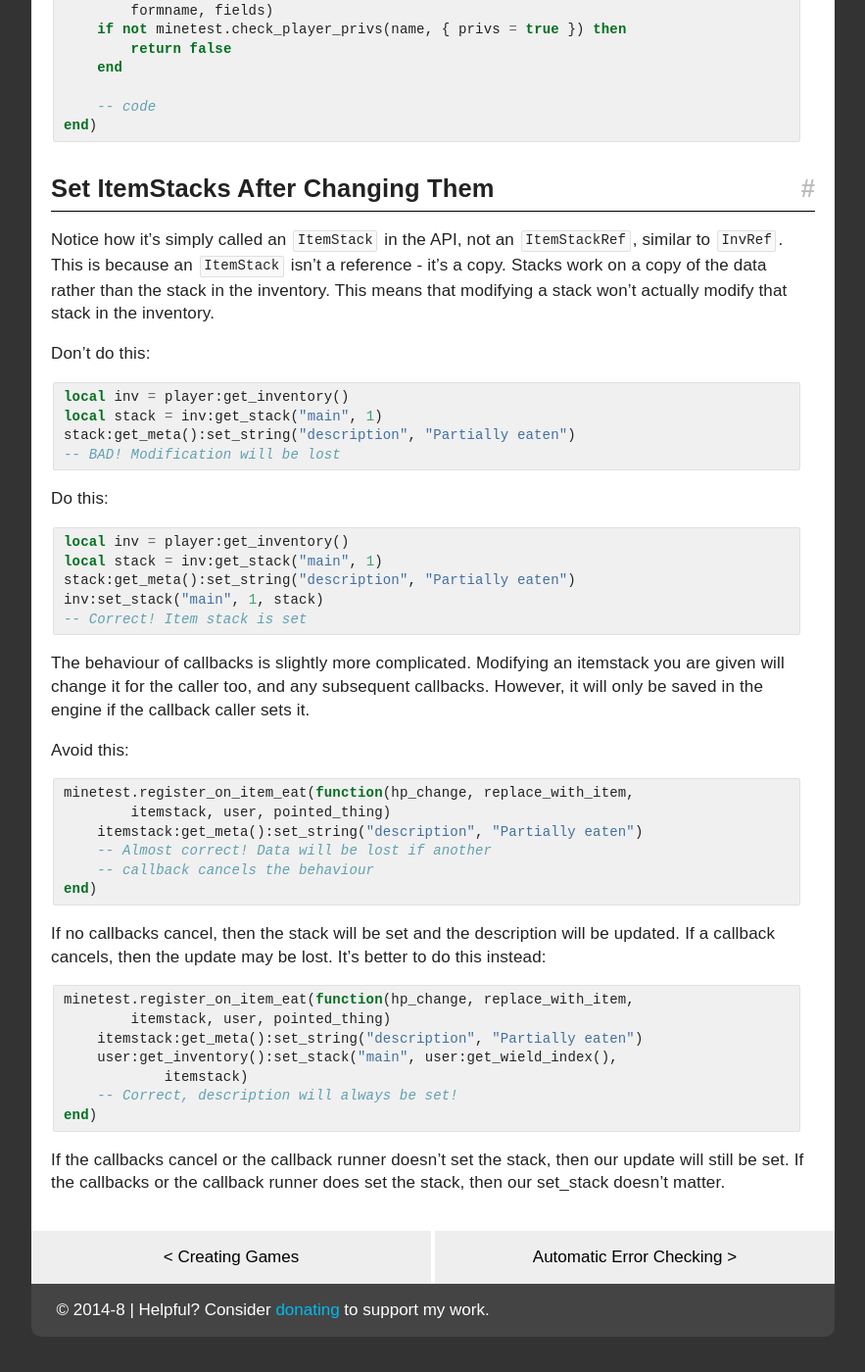
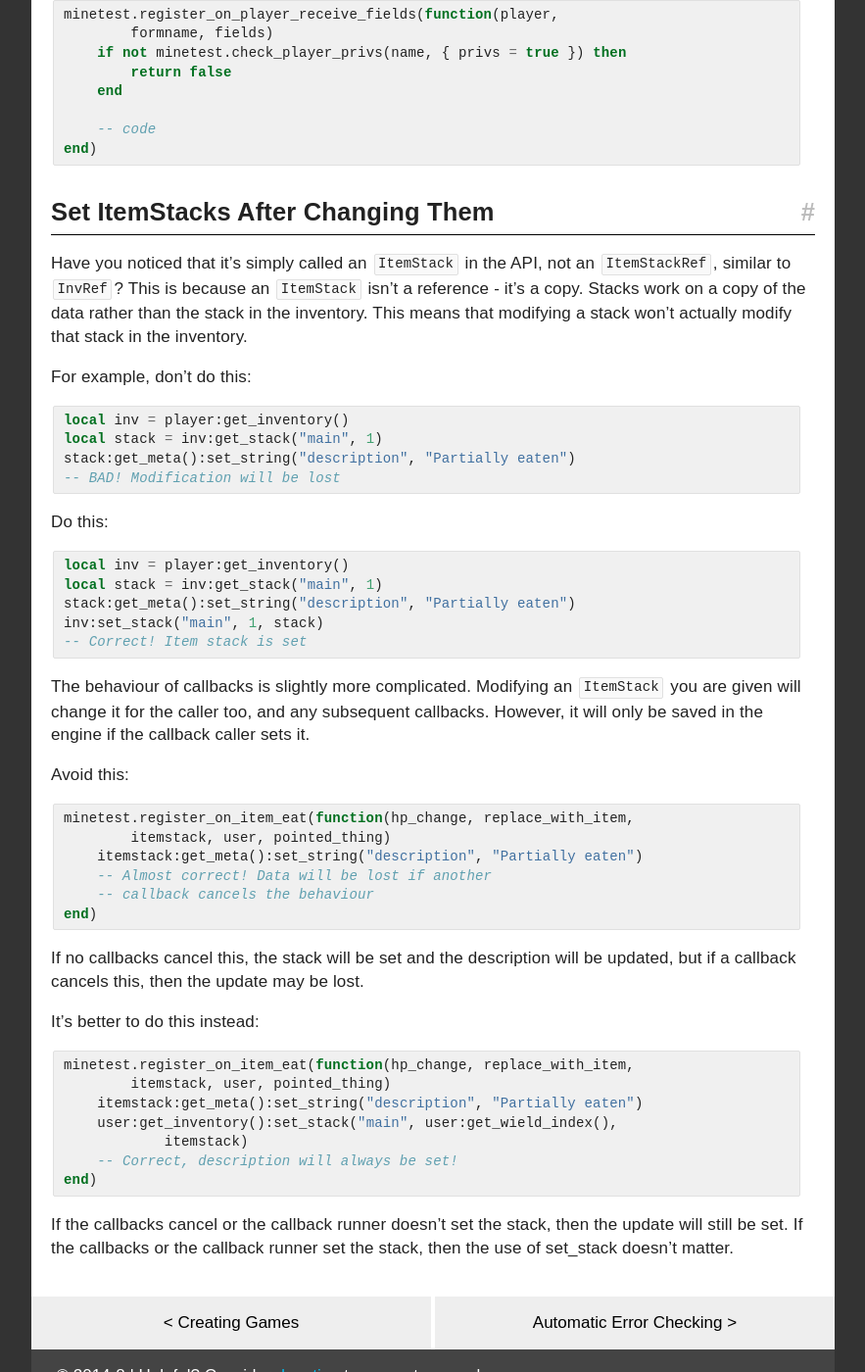
Before and after one commit to rubenwardy/minetest_modding_book, a Jekyll site: the page built from _en/quality/common_mistakes.md, in a window 1280 px wide and 1400 px high, scrolled down 1825 px. Shown: the whole window at 98% size, without its empty margins (338-1221 px from the left). Built offline with Jekyll 4.4.1, drawn with Linux system fonts in a browser that asks for light colours; nearby versions of some CDN libraries; some of the changed text lies outside the part shown.

Commit message:
Improve Common Mistakes page

````diff
--- a/_en/quality/common_mistakes.md
+++ b/_en/quality/common_mistakes.md
@@ -16,16 +16,17 @@
 
 ## Never Store ObjectRefs (ie: players or entities)
 
-If the Object a ObjectRef represents is deleted - for example, the player goes
-offline or the entity is unloaded - then calling any methods will result in a crash.
+If the object an ObjectRef represents is deleted - for example, if the player goes
+offline or the entity is unloaded - then calling methods on that object
+will result in a crash.
 
-Don't do this:
+For example, don't do this:
 
 ```lua
 minetest.register_on_joinplayer(function(player)
     local function func()
         local pos = player:get_pos() -- BAD!
-        -- `player` is stored in the scope then accessed later.
+        -- `player` is stored then accessed later.
         -- If the player leaves in that second, the server *will* crash.
     end
 
@@ -64,8 +65,8 @@
 Malicious clients can submit formspecs whenever they like with whatever content
 they like.
 
-The following code has a vulnerability where any player can give
-themselves moderator privileges:
+For example, the following code has a vulnerability which will allow players to
+give themselves moderator privileges:
 
 ```lua
 local function show_formspec(name)
@@ -108,12 +109,12 @@
 
 ## Set ItemStacks After Changing Them
 
-Notice how it's simply called an `ItemStack` in the API, not an `ItemStackRef`,
-similar to `InvRef`. This is because an `ItemStack` isn't a reference - it's a
+Have you noticed that it's simply called an `ItemStack` in the API, not an `ItemStackRef`,
+similar to `InvRef`? This is because an `ItemStack` isn't a reference - it's a
 copy. Stacks work on a copy of the data rather than the stack in the inventory.
 This means that modifying a stack won't actually modify that stack in the inventory.
 
-Don't do this:
+For example, don't do this:
 
 ```lua
 local inv = player:get_inventory()
@@ -132,7 +133,7 @@
 -- Correct! Item stack is set
 ```
 
-The behaviour of callbacks is slightly more complicated. Modifying an itemstack you
+The behaviour of callbacks is slightly more complicated. Modifying an `ItemStack` you
 are given will change it for the caller too, and any subsequent callbacks. However,
 it will only be saved in the engine if the callback caller sets it.
 
@@ -147,8 +148,10 @@
 end)
 ```
 
-If no callbacks cancel, then the stack will be set and the description will be updated.
-If a callback cancels, then the update may be lost. It's better to do this instead:
+If no callbacks cancel this, the stack will be set and the description will be updated,
+but if a callback cancels this, then the update may be lost.
+
+It's better to do this instead:
 
 ```lua
 minetest.register_on_item_eat(function(hp_change, replace_with_item,
@@ -161,6 +164,6 @@
 ```
 
 If the callbacks cancel or the callback runner doesn't set the stack,
-then our update will still be set.
-If the callbacks or the callback runner does set the stack, then our
+then the update will still be set.
+If the callbacks or the callback runner set the stack, then the use of
 set_stack doesn't matter.
````
Also changed, not shown: other parts of _en/quality/common_mistakes.md (+6 -6 lines).
